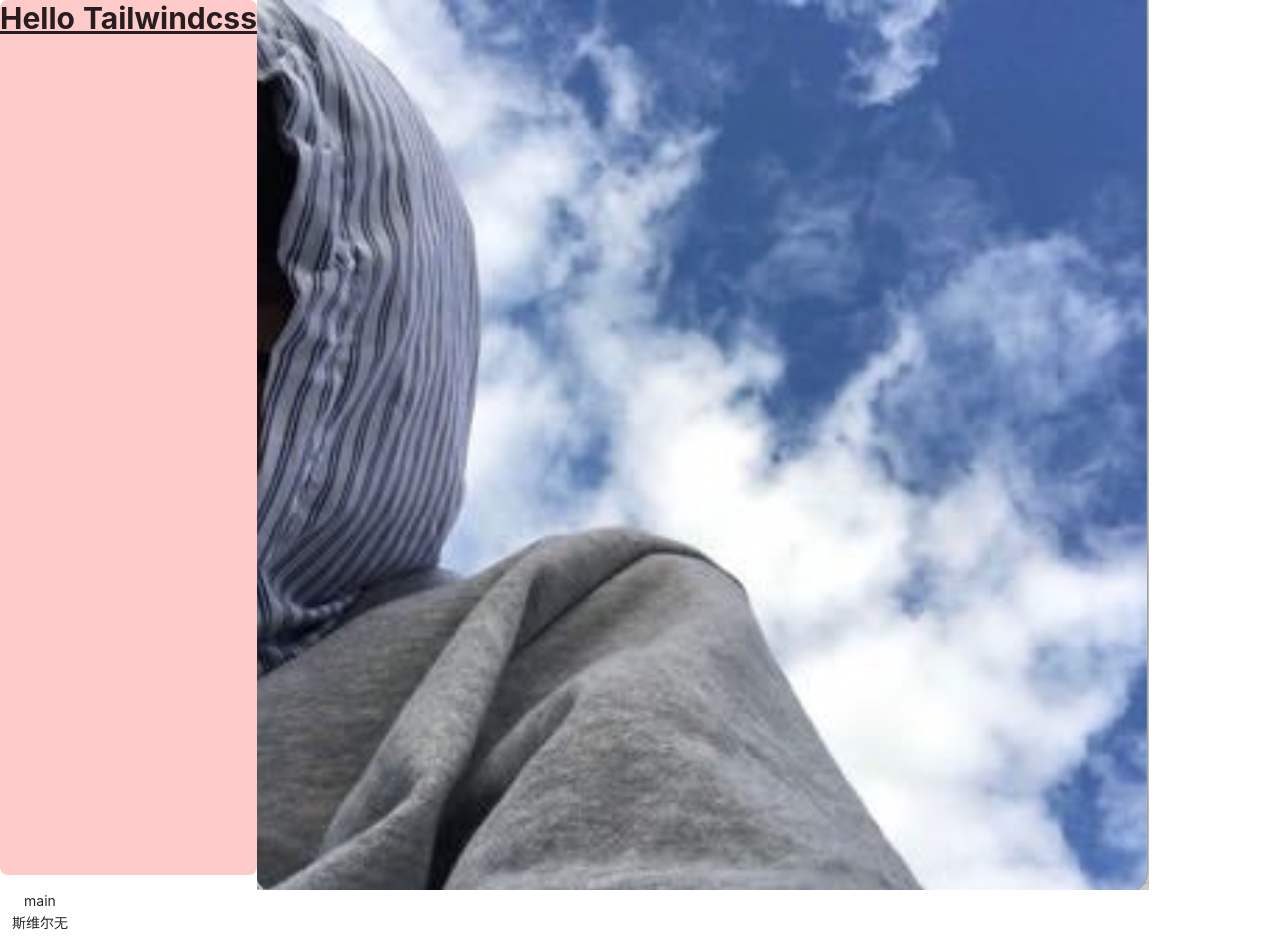
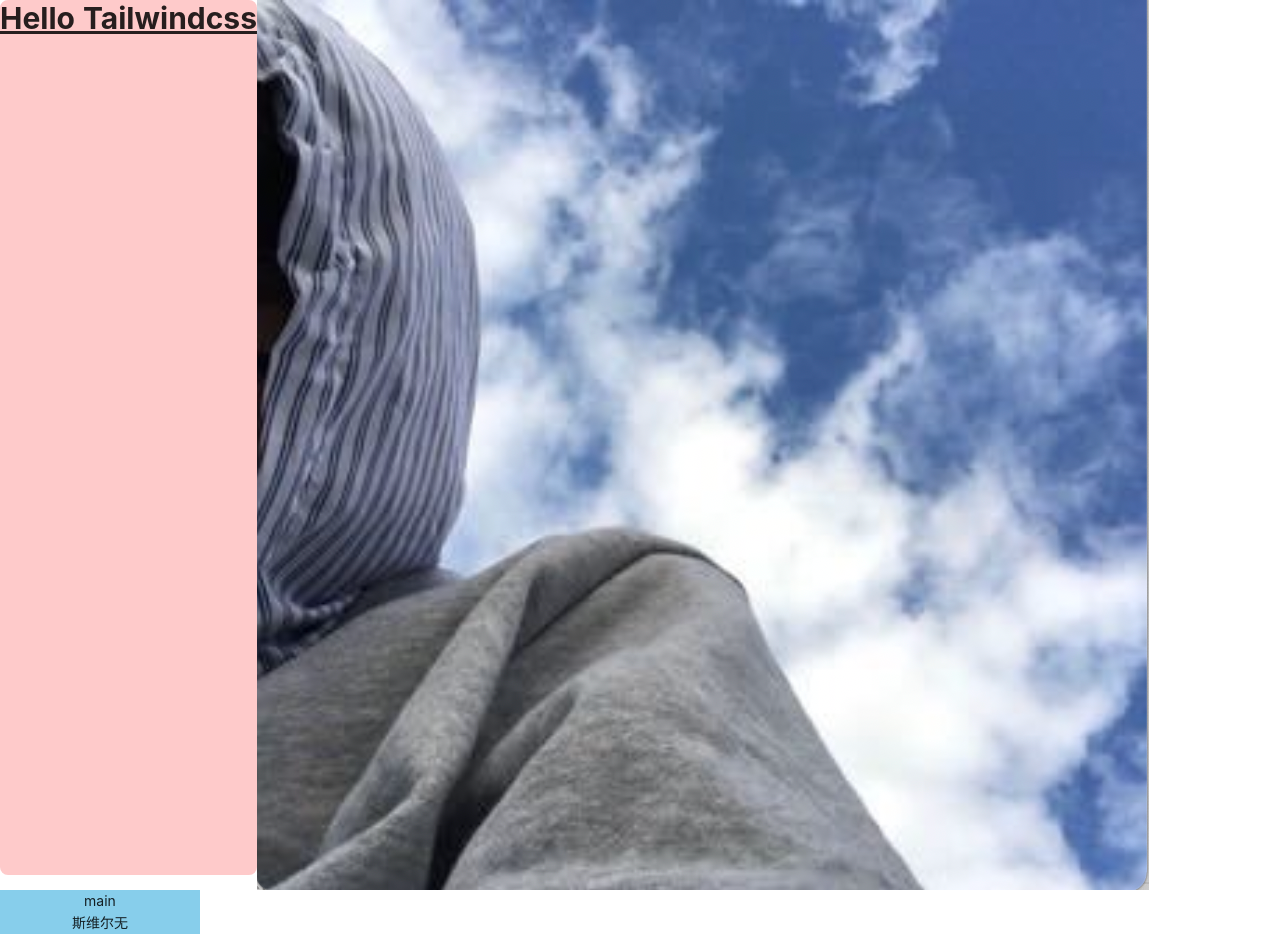
Before and after one commit to EricWong1994/vite-learn, a React (Vite) app: page / in a window 1280 px wide. Shown: the top 939 px of the page. Built offline with nearby package versions, Linux system fonts and the light colour scheme; the HTML template or start-up script is replaced by a standard one.

Commit message:
npm run preview => serve

```diff
--- a/package.json
+++ b/package.json
@@ -5,7 +5,7 @@
 		"start": "pnpm run dev",
 		"dev": "vite",
 		"build": "tsc && vite build",
-		"preview": "vite preview",
+		"serve": "vite preview",
 		"log": "pnpm login --registry=http://81.70.168.49:8081/repository/npm-hosted/",
 		"pub": "pnpm build && npm_config_registry=http://81.70.168.49:8081/repository/npm-hosted/ pnpm publish --no-git-checks",
 		"commit": "pnpm changeset version"
--- a/src/App.css
+++ b/src/App.css
@@ -1,4 +1,9 @@
 /* @import 'assets/css/common.css'; */
+
+.main {
+	width: 200px;
+	background: skyblue;
+}
 
 .App {
 	text-align: center;
--- a/src/index.css
+++ b/src/index.css
@@ -14,6 +14,3 @@ code {
 	font-family: source-code-pro, Menlo, Monaco, Consolas, 'Courier New',
 		monospace;
 } */
-.main {
-	width: 80px;
-}
```
